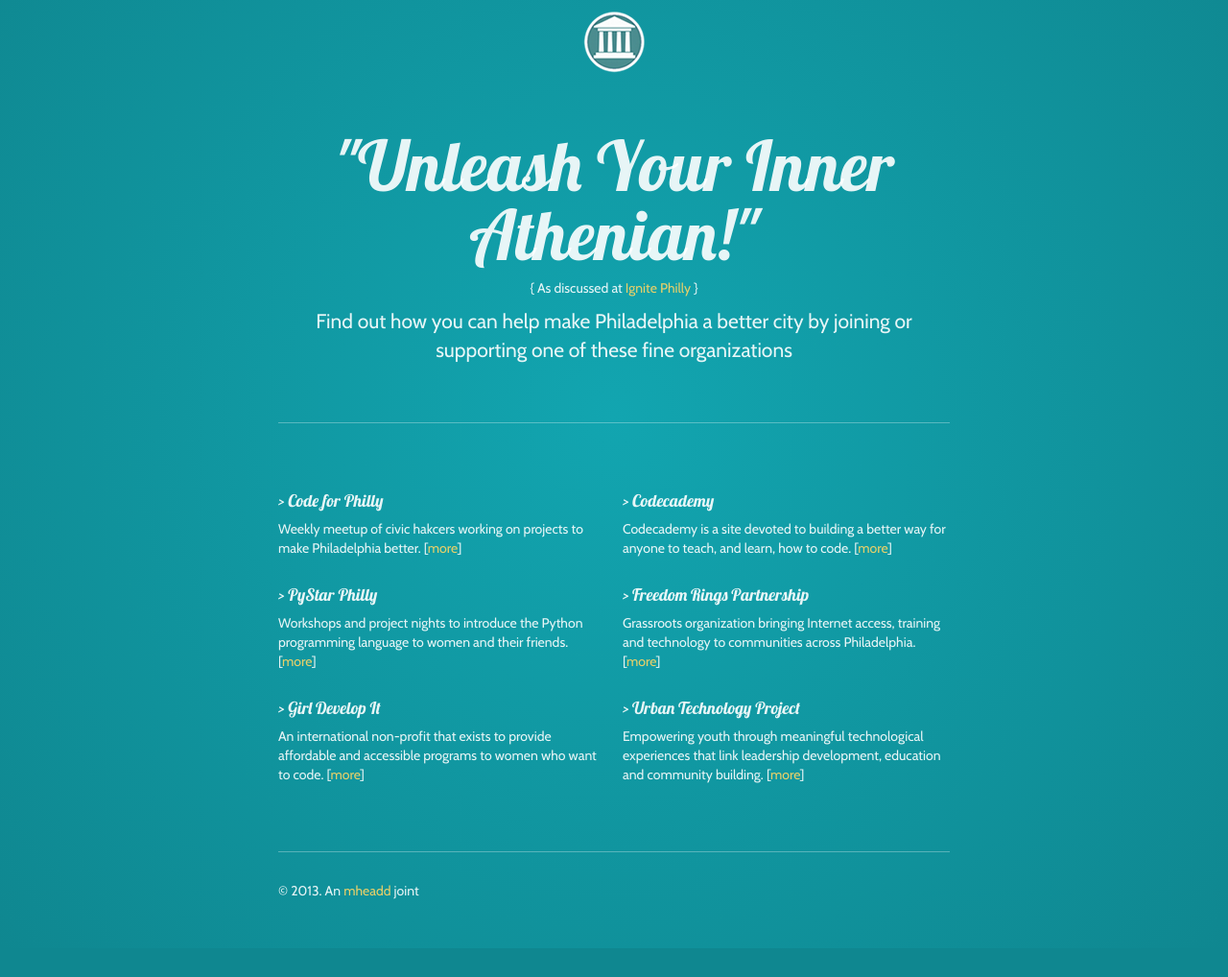
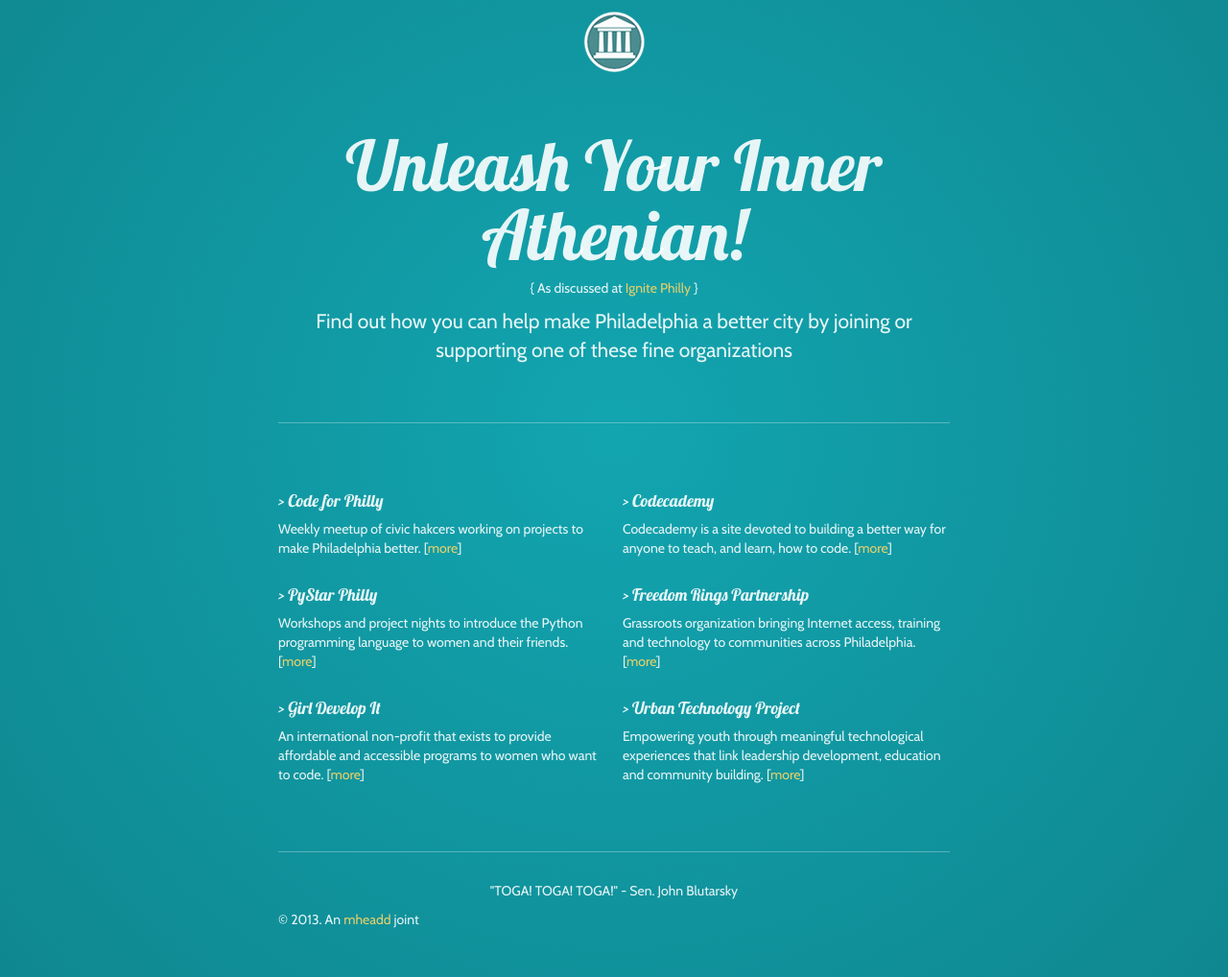
Before and after one commit to mheadd/getyourtoga.org, a plain HTML site: page index.html in a window 1280 px wide. Shown: the part 120-1138 px from the top of the page at 96% size. Before the commit the page ends 1108 px from the top, so only its background shows below. Drawn offline with nearby package versions, Linux system fonts and the light colour scheme.

Commit message:
First iteration of site.

```diff
--- a/index.html
+++ b/index.html
@@ -76,7 +76,7 @@
   	  </div>
 
       <div class="jumbotron">
-        <h1>"Unleash Your Inner Athenian!"</h1>
+        <h1>Unleash Your Inner Athenian!</h1>
         <p> { As discussed at <a href="http://ignitephilly.org/">Ignite Philly</a> } </p>
         <p class="lead">Find out how you can help make Philadelphia a better city by joining or supporting one of these fine organizations</p>
       </div>
@@ -110,6 +110,10 @@
 
       <hr>
 
+      <div class="logo">
+      	<p>"TOGA! TOGA! TOGA!" - Sen. John Blutarsky</p>
+  	  </div>
+
       <div class="footer">
         <p>&copy; 2013. An <a href="http://civic.io">mheadd</a> joint</p>
       </div>
```
